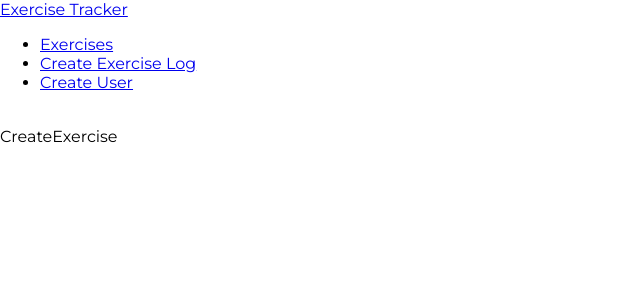
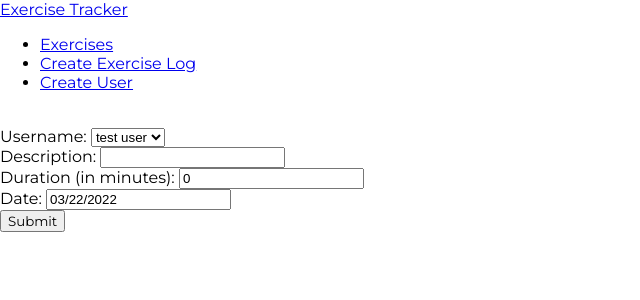
Before and after one commit to Gui-lher-me/my-own-mern-app, a React (Vite) app in the folder client/: page /create in a window 1280 px wide. Shown: the top 300 px of the page, without its empty margins (0-640 px from the left). Built offline with nearby package versions, Linux system fonts and the light colour scheme.

Commit message:
fourth commit

```diff
--- a/client/index.html
+++ b/client/index.html
@@ -4,7 +4,7 @@
     <meta charset="UTF-8" />
     <link rel="icon" type="image/svg+xml" href="/src/favicon.svg" />
     <meta name="viewport" content="width=device-width, initial-scale=1.0" />
-    <title>Vite App</title>
+    <title>My Own Mern App</title>
   </head>
   <body>
     <div id="root"></div>
--- a/client/package.json
+++ b/client/package.json
@@ -9,11 +9,13 @@
   },
   "dependencies": {
     "react": "^17.0.2",
+    "react-datepicker": "^4.7.0",
     "react-dom": "^17.0.2",
     "react-router-dom": "^6.2.2"
   },
   "devDependencies": {
     "@types/react": "^17.0.33",
+    "@types/react-datepicker": "^4.3.4",
     "@types/react-dom": "^17.0.10",
     "@vitejs/plugin-react": "^1.0.7",
     "typescript": "^4.5.4",
--- a/client/src/components/CreateExercise.tsx
+++ b/client/src/components/CreateExercise.tsx
@@ -1,20 +1,99 @@
-import { useState } from 'react';
+import { useState, useEffect, ChangeEvent, FormEvent } from 'react';
+import { useNavigate } from 'react-router-dom';
+import DatePicker from 'react-datepicker';
+import 'react-datepicker/dist/react-datepicker.css';
 
 const initialState = {
   username: '',
   description: '',
   duration: 0,
   date: new Date(),
-  users: [],
+  users: [''],
 };
 
 export const CreateExercise = () => {
   const [exercise, setExercise] = useState(initialState);
+  const navigate = useNavigate();
 
-  const onChangeHandler = (e: any) => {
-    const { name, value } = e.target;
+  const onChange = (
+    event: ChangeEvent<HTMLInputElement | HTMLSelectElement>
+  ) => {
+    const { name, value } = event.target;
+    if (name === 'duration') {
+      setExercise((props) => ({ ...props, [name]: Number(value) }));
+      return;
+    }
     setExercise((props) => ({ ...props, [name]: value }));
   };
 
-  return <div>CreateExercise</div>;
+  const onSubmit = (e: FormEvent<HTMLFormElement>) => {
+    e.preventDefault();
+    const { username, description, duration, date } = exercise;
+    console.log({ username, description, duration, date });
+    navigate('/');
+  };
+
+  useEffect(() => {
+    setExercise((initialState) => ({
+      ...initialState,
+      users: ['test user'],
+      username: 'test user',
+    }));
+  }, []);
+
+  return (
+    <form onSubmit={onSubmit}>
+      <div>
+        <label>Username: </label>
+        <select
+          required
+          name='username'
+          value={exercise.username}
+          onChange={onChange}
+        >
+          {exercise.users.map((user) => (
+            <option key={user} value={user}>
+              {user}
+            </option>
+          ))}
+        </select>
+      </div>
+
+      <div>
+        <label>Description: </label>
+        <input
+          type='text'
+          required
+          name='description'
+          value={exercise.description}
+          onChange={onChange}
+        />
+      </div>
+
+      <div>
+        <label>Duration (in minutes): </label>
+        <input
+          type='text'
+          required
+          name='duration'
+          value={exercise.duration}
+          onChange={onChange}
+        />
+      </div>
+
+      <div>
+        <label>Date: </label>
+        <DatePicker
+          selected={exercise.date}
+          onChange={(date: Date) =>
+            setExercise((props) => ({ ...props, date: date }))
+          }
+        />
+      </div>
+
+      <button style={{ fontFamily: 'inherit', cursor: 'pointer' }}>
+        Submit
+      </button>
+    </form>
+  );
 };
```
Also changed, not shown: 1 other file (tests, documents, lock files or other folders).
